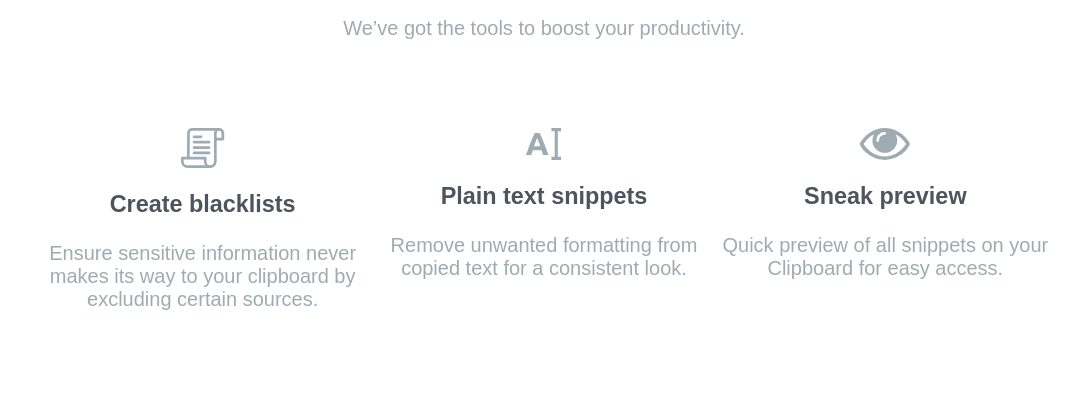
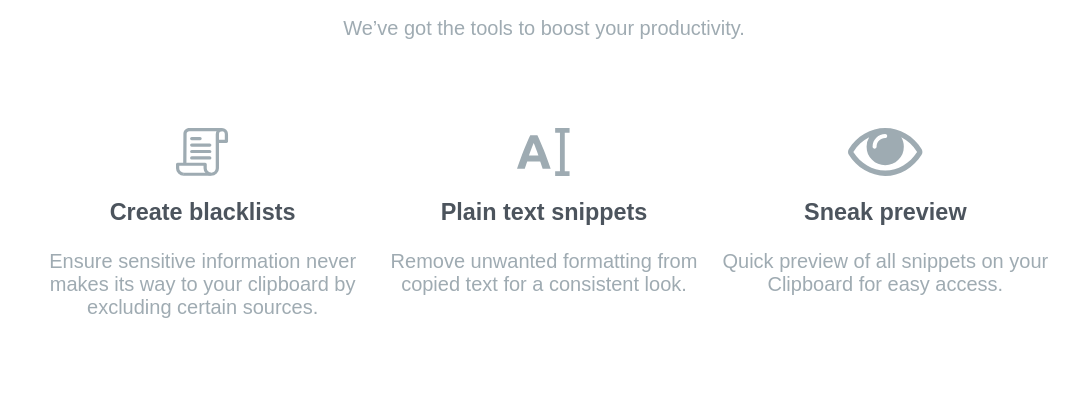
Before and after one commit to asmthli/clipboard-landing-page, a plain HTML site: page index.html in a window 1280 px wide. Shown: the part 2260-2657 px from the top of the page, without its empty margins (96-1175 px from the left). Drawn offline with Linux system fonts and the light colour scheme; a web font is replaced by a local one.

Commit message:
Fix list icon height differences

```diff
--- a/style.css
+++ b/style.css
@@ -98,6 +98,7 @@ section {
 }
 
 .list-section-icon {
+    height: 3rem;
     margin: 0 auto;
 }
 
```
